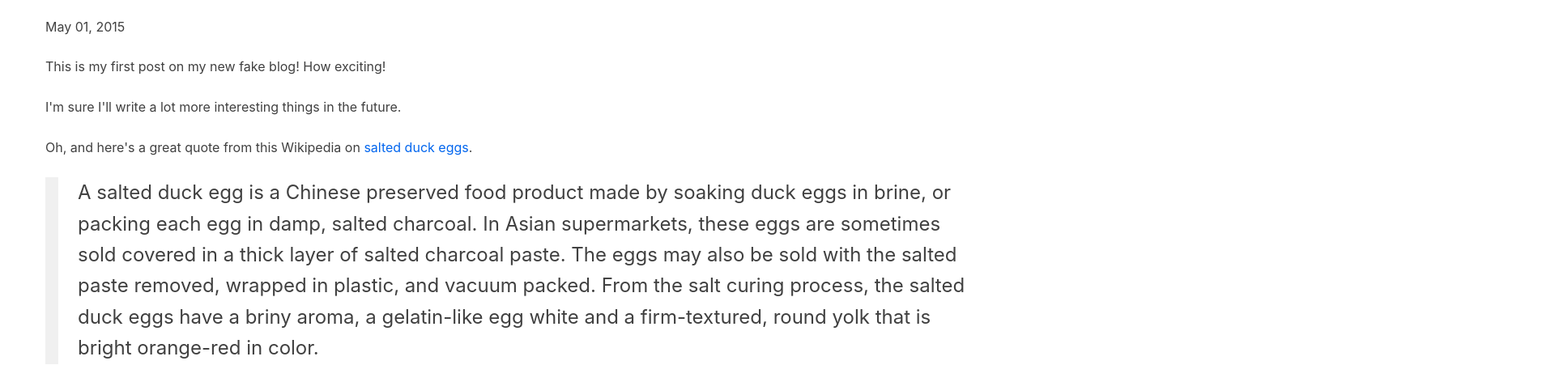
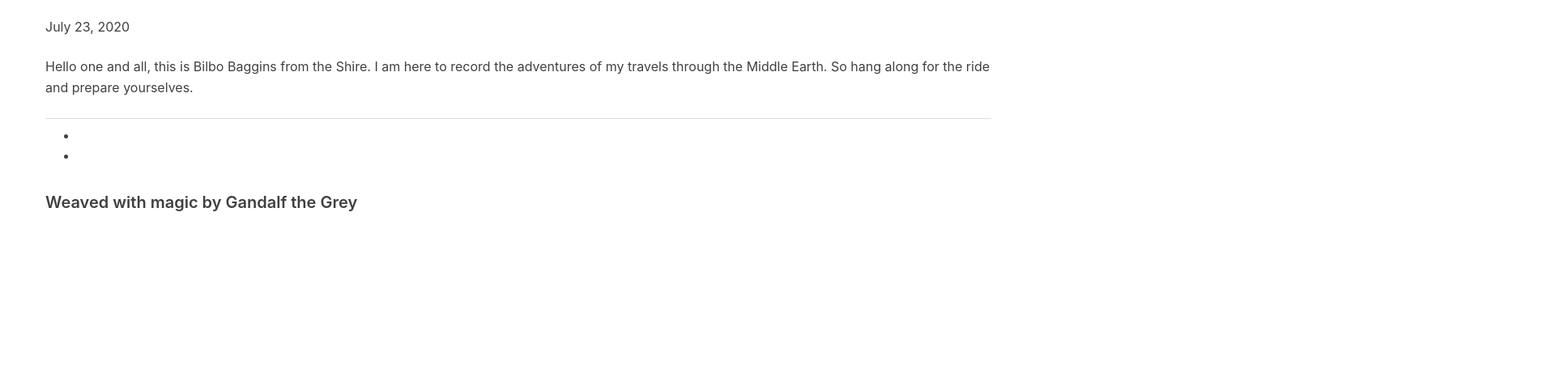
Before and after one commit to asheerrizvi/bilbos-diary, a Gatsby site: page /hello-world/ in a window 1280 px wide. Shown: the part 192-664 px from the top of the page at 81% size, 1920 px wide, since content can reach past the window. Built offline with nearby package versions, Linux system fonts and the light colour scheme; Gatsby itself is replaced by a stand-in of ours.

Commit message:
Update Blog “hello-world/index”

```diff
--- a/content/blog/hello-world/index.md
+++ b/content/blog/hello-world/index.md
@@ -1,22 +1,7 @@
 ---
+foldername: hello-world
+date: 2020-07-23T06:56:54.222Z
 title: Hello World
-date: "2015-05-01T22:12:03.284Z"
-description: "Hello World"
+description: Hello World
 ---
-
-This is my first post on my new fake blog! How exciting!
-
-I'm sure I'll write a lot more interesting things in the future.
-
-Oh, and here's a great quote from this Wikipedia on
-[salted duck eggs](https://en.wikipedia.org/wiki/Salted_duck_egg).
-
-> A salted duck egg is a Chinese preserved food product made by soaking duck
-> eggs in brine, or packing each egg in damp, salted charcoal. In Asian
-> supermarkets, these eggs are sometimes sold covered in a thick layer of salted
-> charcoal paste. The eggs may also be sold with the salted paste removed,
-> wrapped in plastic, and vacuum packed. From the salt curing process, the
-> salted duck eggs have a briny aroma, a gelatin-like egg white and a
-> firm-textured, round yolk that is bright orange-red in color.
-
-![Chinese Salty Egg](./salty_egg.jpg)
+Hello one and all, this is Bilbo Baggins from the Shire. I am here to record the adventures of my travels through the Middle Earth. So hang along for the ride and prepare yourselves.
```
